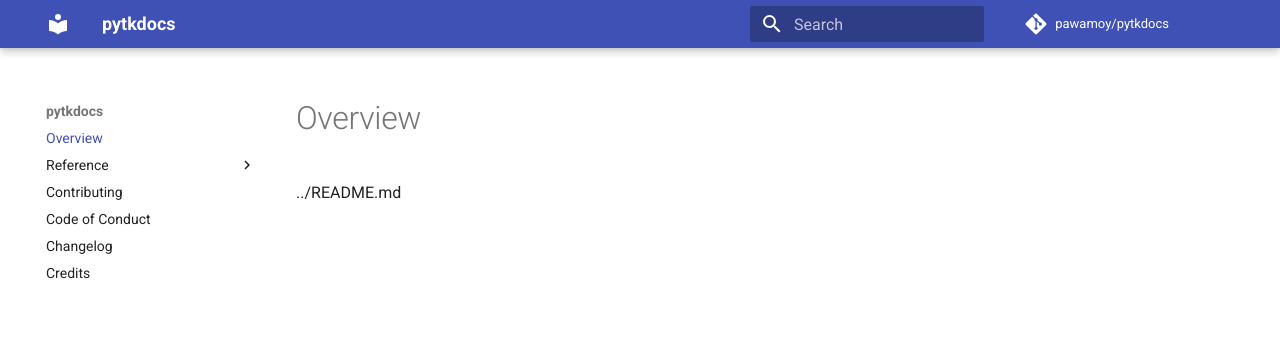
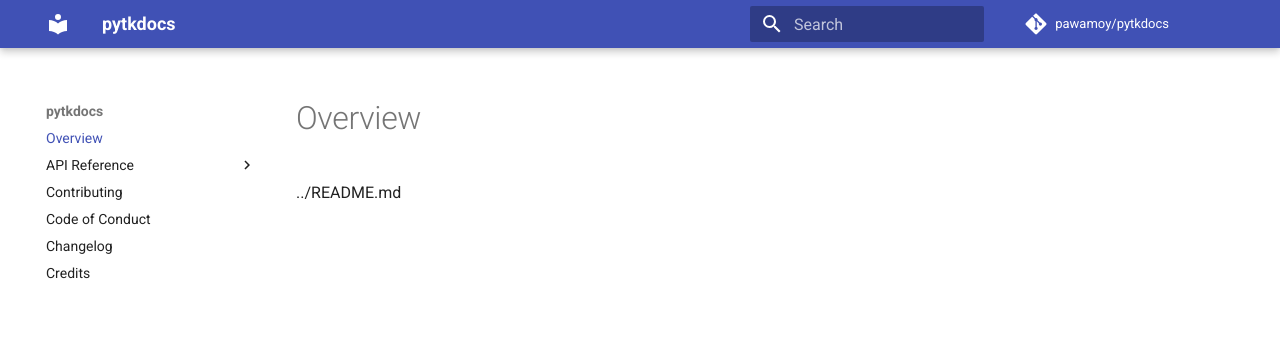
Before and after one commit to mkdocstrings/pytkdocs, an MkDocs documentation site: the page built from docs/index.md, in a window 1280 px wide. Shown: the top 349 px of the page. Built offline with MkDocs 1.6.1 and Material for MkDocs 9.7.7, drawn with Linux system fonts in a browser that asks for light colours; comment, search, counter and statistics services are not loaded.

Commit message:
chore: Template upgrade

```diff
--- a/.copier-answers.yml
+++ b/.copier-answers.yml
@@ -1,5 +1,5 @@
 # Changes here will be overwritten by Copier
-_commit: 4aa16ef
+_commit: 6e49531
 _src_path: gh:pawamoy/copier-poetry
 author_email: pawamoy@pm.me
 author_fullname: "Timoth\xE9e Mazzucotelli"
--- a/mkdocs.yml
+++ b/mkdocs.yml
@@ -5,26 +5,26 @@ repo_url: "https://github.com/pawamoy/pytkdocs"
 repo_name: "pawamoy/pytkdocs"
 
 nav:
-  - Overview: "index.md"
-  - Reference:
-    - __init__.py: "reference/__init__.md"
-    - __main__.py: "reference/__main__.md"
-    - cli.py: "reference/cli.md"
-    - loader.py: "reference/loader.md"
-    - objects.py: "reference/objects.md"
-    - parsers:
-      - __init__.py: "reference/parsers/__init__.md"
-      - attributes.py: "reference/parsers/attributes.md"
-      - docstrings:
-        - __init__.py: "reference/parsers/docstrings/__init__.md"
-        - base.py: "reference/parsers/docstrings/base.md"
-        - google.py: "reference/parsers/docstrings/google.md"
-    - properties.py: "reference/properties.md"
-    - serializer.py: "reference/serializer.md"
-  - Contributing: "contributing.md"
-  - Code of Conduct: "code_of_conduct.md"
-  - Changelog: "changelog.md"
-  - Credits: "credits.md"
+  - Overview: index.md
+  - API Reference:
+      - __init__.py: reference/__init__.md
+      - __main__.py: reference/__main__.md
+      - cli.py: reference/cli.md
+      - loader.py: reference/loader.md
+      - objects.py: reference/objects.md
+      - parsers:
+          - __init__.py: reference/parsers/__init__.md
+          - attributes.py: reference/parsers/attributes.md
+          - docstrings:
+              - __init__.py: reference/parsers/docstrings/__init__.md
+              - base.py: reference/parsers/docstrings/base.md
+              - google.py: reference/parsers/docstrings/google.md
+      - properties.py: reference/properties.md
+      - serializer.py: reference/serializer.md
+  - Contributing: contributing.md
+  - Code of Conduct: code_of_conduct.md
+  - Changelog: changelog.md
+  - Credits: credits.md
 
 theme:
   name: material
@@ -36,8 +36,11 @@ markdown_extensions:
   - admonition
   - codehilite:
       guess_lang: false
+  - pymdownx.emoji
+  - pymdownx.magiclink
   - pymdownx.superfences
-  - pymdownx.emoji
+  - pymdownx.tabbed
+  - pymdownx.tasklist
   - toc:
       permalink: "¤"
 
--- a/tasks.py
+++ b/tasks.py
@@ -256,7 +256,7 @@ def format(context):  # noqa: W0622 (we don't mind shadowing the format builtin)
     """
     context.run(
         "failprint -t 'Removing unused imports' -- "
-        "autoflake -ir --exclude tests/fixtures --remove-all-unused-imports " + PY_SRC
+        "autoflake -ir --exclude tests/fixtures --remove-all-unused-imports " + PY_SRC,
     )
     context.run("failprint -t 'Ordering imports' -- isort -y -rc " + PY_SRC)
     context.run("failprint -t 'Formatting code' -- black " + PY_SRC)
```
Also changed, not shown: README.md (+2 -2 lines), pyproject.toml (+21 -19 lines), 4 other files.
